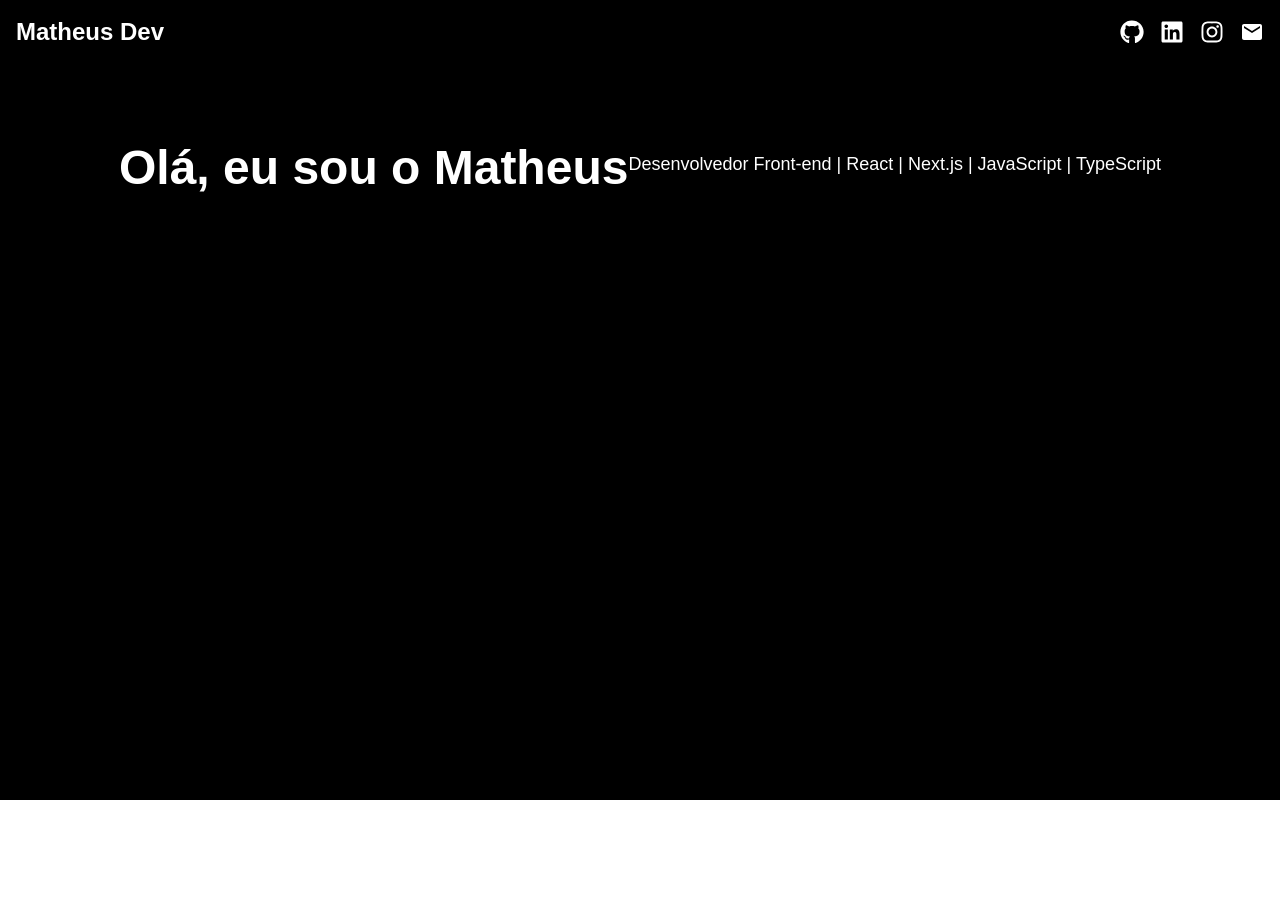
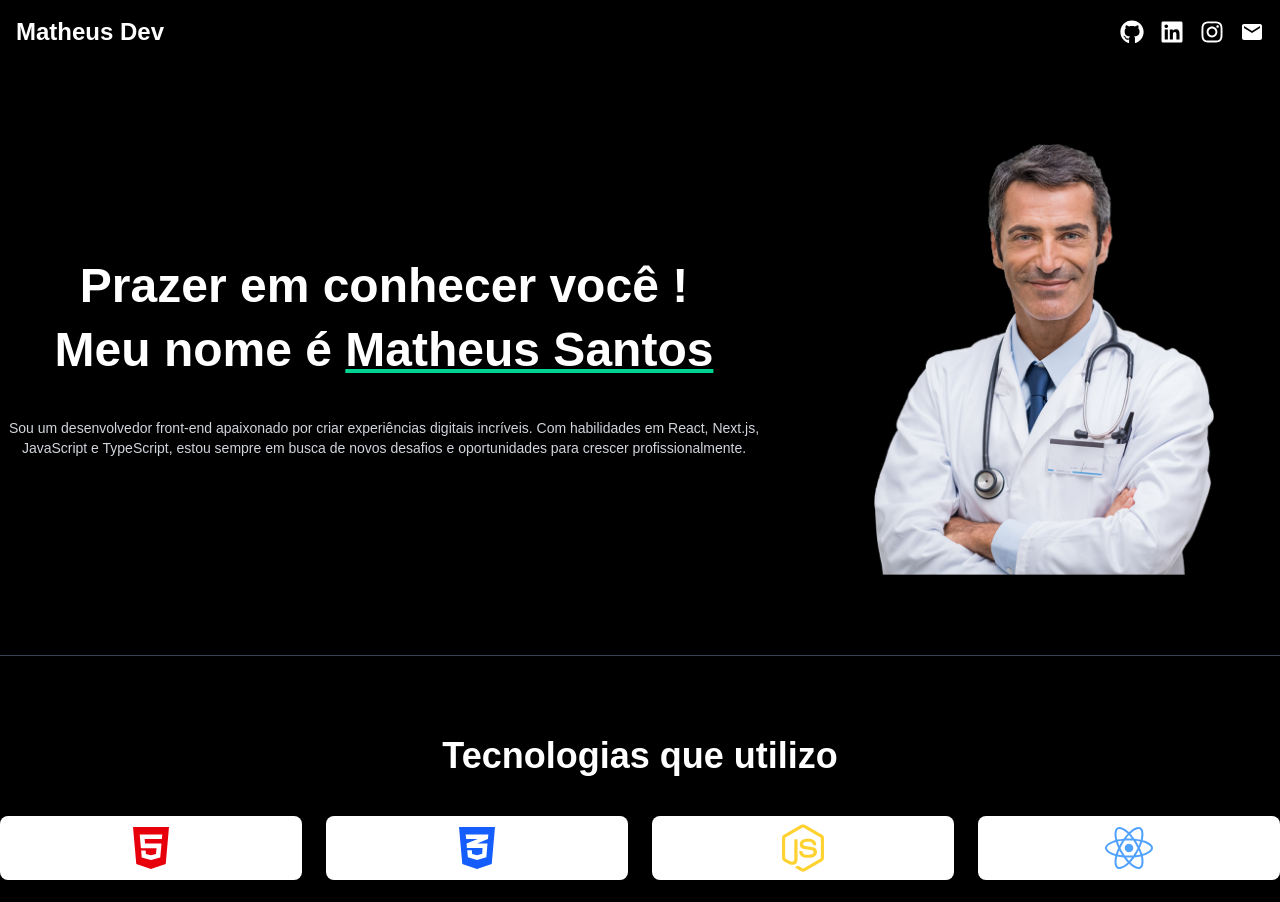
Before and after one commit to matheusld34/matheus_landing, a Next.js app: page / in a window 1280 px wide. Shown: the top 902 px of the page. Before the commit the page ends 800 px from the top, so only its background shows below. Built offline with nearby package versions, Linux system fonts and the light colour scheme.

Commit message:
tecnologias

```diff
--- a/src/app/components/hero.tsx
+++ b/src/app/components/hero.tsx
@@ -1,17 +1,27 @@
+import Image from "next/image";
+import doctorImg from "../../../public/doctor-hero.png"
 export function Hero() {
     return (
-        <div className="flex flex-col md:flex-row items-center justify-center text-white text-center md:text-left px-4 md:px-0 mt-10 md:mt-20">
+        <div className="flex flex-col-reverse md:flex-row md:justify-between  justify-center px-4 md:px-0 mt-10 md:mt-20 border-b border-gray-700 pb-10 md:pb-20 gap-10 ">
 
-            <div className="flex flex-col items-center md:flex-row md:justify-between">
-                <div>
-                    <h2 className="text-4xl md:text-5xl font-bold mb-4">Olá, eu sou o Matheus</h2>
-                </div>
-                <div>
-                    <p className="text-lg mb-6">Desenvolvedor Front-end | React | Next.js | JavaScript | TypeScript</p>
-                </div>
+            <div className="flex-[2] space-y-8 max-w-3xl flex flex-col justify-center">
+                <article className="space-y-8 max-w-3xl flex flex-col justify-center">
+                    <h2 className="text-4xl md:text-5xl text-white text-center font-bold mb-4">Prazer em conhecer você !</h2>
+                    <h2 className="text-4xl md:text-5xl text-white text-center font-bold mb-4">Meu nome é <span className="underline decoration-emerald-400"> Matheus Santos</span></h2>
+                    <p className="text-sm text-gray-300 text-center mt-7">Sou um desenvolvedor front-end apaixonado por criar experiências digitais incríveis. Com habilidades em React, Next.js, JavaScript e TypeScript, estou sempre em busca de novos desafios e oportunidades para crescer profissionalmente.</p>
+                </article>
+            </div>
+            <div className="flex-1 flex justify-center items-center">
+                <Image
+                    src={doctorImg}
+                    alt="Doctor Hero"
+                    width={340}
+                    height={400}
+                    className="object-contain "
+                    quality={100}
+                    priority={true} />
+            </div>
 
-
-            </div>
         </div>
 
     )
--- /dev/null
+++ b/src/app/components/tecnlogies.tsx
@@ -0,0 +1,37 @@
+import { FaHtml5, FaCss3Alt, FaNodeJs, FaReact, FaSass } from "react-icons/fa";
+import { RiTailwindCssFill, RiNextjsFill } from "react-icons/ri";
+import { SiTypescript } from "react-icons/si";
+export function Tecnologies() {
+    return (
+        <div className="mt-10 md:mt-20 ">
+            <h2 className="text-3xl md:text-4xl text-white text-center font-bold mb-8">Tecnologias que utilizo</h2>
+            <div className="grid grid-cols-2 md:grid-cols-3 lg:grid-cols-4 gap-6 mt-10 px-4 md:px-0 mx-auto mb-12">
+                <div className="bg-white p-2 rounded-lg flex items-center justify-center">
+                    <FaHtml5 className="w-12 h-12 text-red-600" />
+                </div>
+                <div className="bg-white p-2 rounded-lg flex items-center justify-center">
+                    <FaCss3Alt className="w-12 h-12 text-blue-600" />
+                </div>
+                <div className="bg-white p-2 rounded-lg flex items-center justify-center">
+                    <FaNodeJs className="w-12 h-12 text-amber-300" />
+                </div>
+                <div className="bg-white p-2 rounded-lg flex items-center justify-center">
+                    <FaReact className="w-12 h-12 text-blue-400" />
+                </div>
+                <div className="bg-white p-2 rounded-lg flex items-center justify-center">
+                    <FaSass className="w-12 h-12 text-rose-400" />
+                </div>
+                <div className="bg-white p-2 rounded-lg flex items-center justify-center">
+                    <RiTailwindCssFill className="w-12 h-12 text-blue-400" />
+                </div>
+                <div className="bg-white p-2 rounded-lg flex items-center justify-center">
+                    <RiNextjsFill className="w-12 h-12 text-slate-800" />
+                </div>
+                <div className="bg-white p-2 rounded-lg flex items-center justify-center">
+                    <SiTypescript className="w-12 h-12 text-blue-600" />
+                </div>
+
+            </div>
+        </div>
+    )
+}
--- a/src/app/page.tsx
+++ b/src/app/page.tsx
@@ -1,6 +1,7 @@
 import Image from "next/image";
 import { Header } from "./components/header";
 import { Hero } from "./components/hero";
+import { Tecnologies } from "./components/tecnlogies";
 
 export default function Home() {
   return (
@@ -8,6 +9,7 @@ export default function Home() {
       <div className="min-h-screen max-w-7xl mx-auto">
         <Header />
         <Hero />
+        <Tecnologies />
       </div>
     </div>
 
```
Also changed, not shown: public/doctor-hero.png (added).
